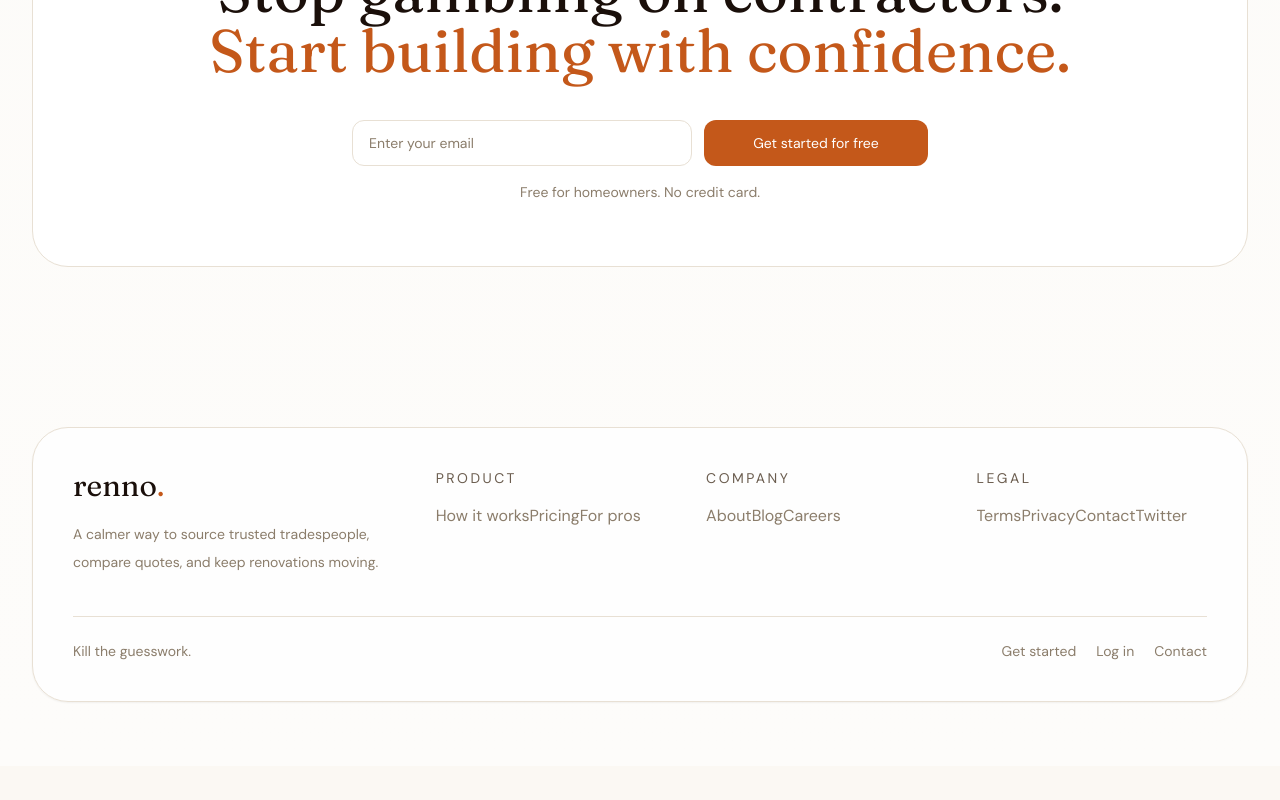
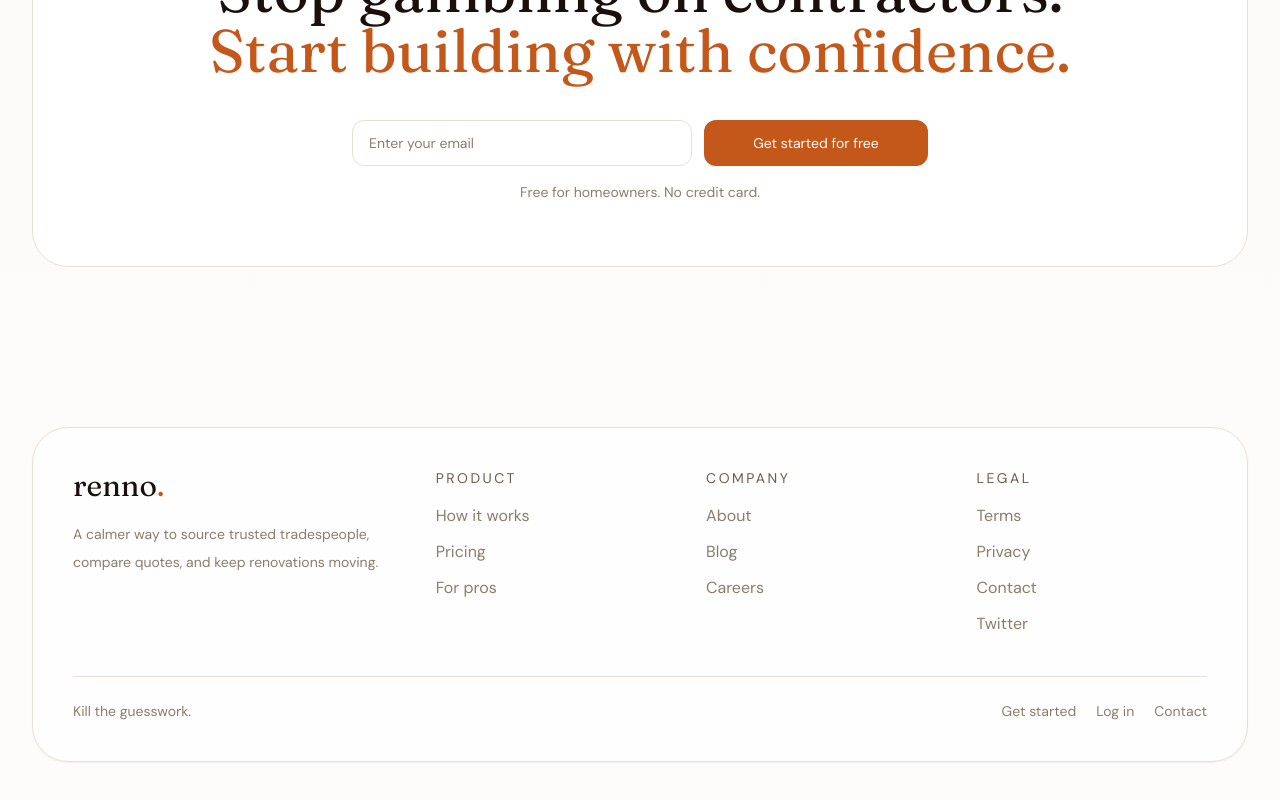
Before and after one commit to oscomarch/renno, a Next.js app: page / in a window 1280 px wide. Shown: the part 4356-5156 px from the top of the page. Before the commit the page ends 5122 px from the top, so only its background shows below. Built offline with nearby package versions, Linux system fonts and the light colour scheme.

Commit message:
Fix footer link layout

```diff
--- a/components/landing/Footer.tsx
+++ b/components/landing/Footer.tsx
@@ -16,35 +16,61 @@ export function Footer() {
         <div>
           <p className="text-sm font-medium uppercase tracking-[0.18em] text-brown-500">Product</p>
           <div className="mt-4 space-y-3 text-brown-400">
-            <Link href="/how-it-works">How it works</Link>
-            <Link href="/pricing">Pricing</Link>
-            <Link href="/for-pros">For pros</Link>
+            <Link className="block hover:text-brown-700" href="/how-it-works">
+              How it works
+            </Link>
+            <Link className="block hover:text-brown-700" href="/pricing">
+              Pricing
+            </Link>
+            <Link className="block hover:text-brown-700" href="/for-pros">
+              For pros
+            </Link>
           </div>
         </div>
         <div>
           <p className="text-sm font-medium uppercase tracking-[0.18em] text-brown-500">Company</p>
           <div className="mt-4 space-y-3 text-brown-400">
-            <Link href="/about">About</Link>
-            <Link href="/blog">Blog</Link>
-            <Link href="/careers">Careers</Link>
+            <Link className="block hover:text-brown-700" href="/about">
+              About
+            </Link>
+            <Link className="block hover:text-brown-700" href="/blog">
+              Blog
+            </Link>
+            <Link className="block hover:text-brown-700" href="/careers">
+              Careers
+            </Link>
           </div>
         </div>
         <div>
           <p className="text-sm font-medium uppercase tracking-[0.18em] text-brown-500">Legal</p>
           <div className="mt-4 space-y-3 text-brown-400">
-            <Link href="/terms">Terms</Link>
-            <Link href="/privacy">Privacy</Link>
-            <Link href="/contact">Contact</Link>
-            <a href="https://twitter.com" target="_blank">Twitter</a>
+            <Link className="block hover:text-brown-700" href="/terms">
+              Terms
+            </Link>
+            <Link className="block hover:text-brown-700" href="/privacy">
+              Privacy
+            </Link>
+            <Link className="block hover:text-brown-700" href="/contact">
+              Contact
+            </Link>
+            <a className="block hover:text-brown-700" href="https://twitter.com" target="_blank" rel="noreferrer">
+              Twitter
+            </a>
           </div>
         </div>
       </div>
         <div className="flex flex-col gap-4 pt-6 text-sm text-brown-400 sm:flex-row sm:items-center sm:justify-between">
           <p>Kill the guesswork.</p>
           <div className="flex gap-5">
-            <Link href="/app/signup">Get started</Link>
-            <Link href="/app/login">Log in</Link>
-            <Link href="/contact">Contact</Link>
+            <Link className="hover:text-brown-700" href="/app/signup">
+              Get started
+            </Link>
+            <Link className="hover:text-brown-700" href="/app/login">
+              Log in
+            </Link>
+            <Link className="hover:text-brown-700" href="/contact">
+              Contact
+            </Link>
           </div>
         </div>
       </div>
```
